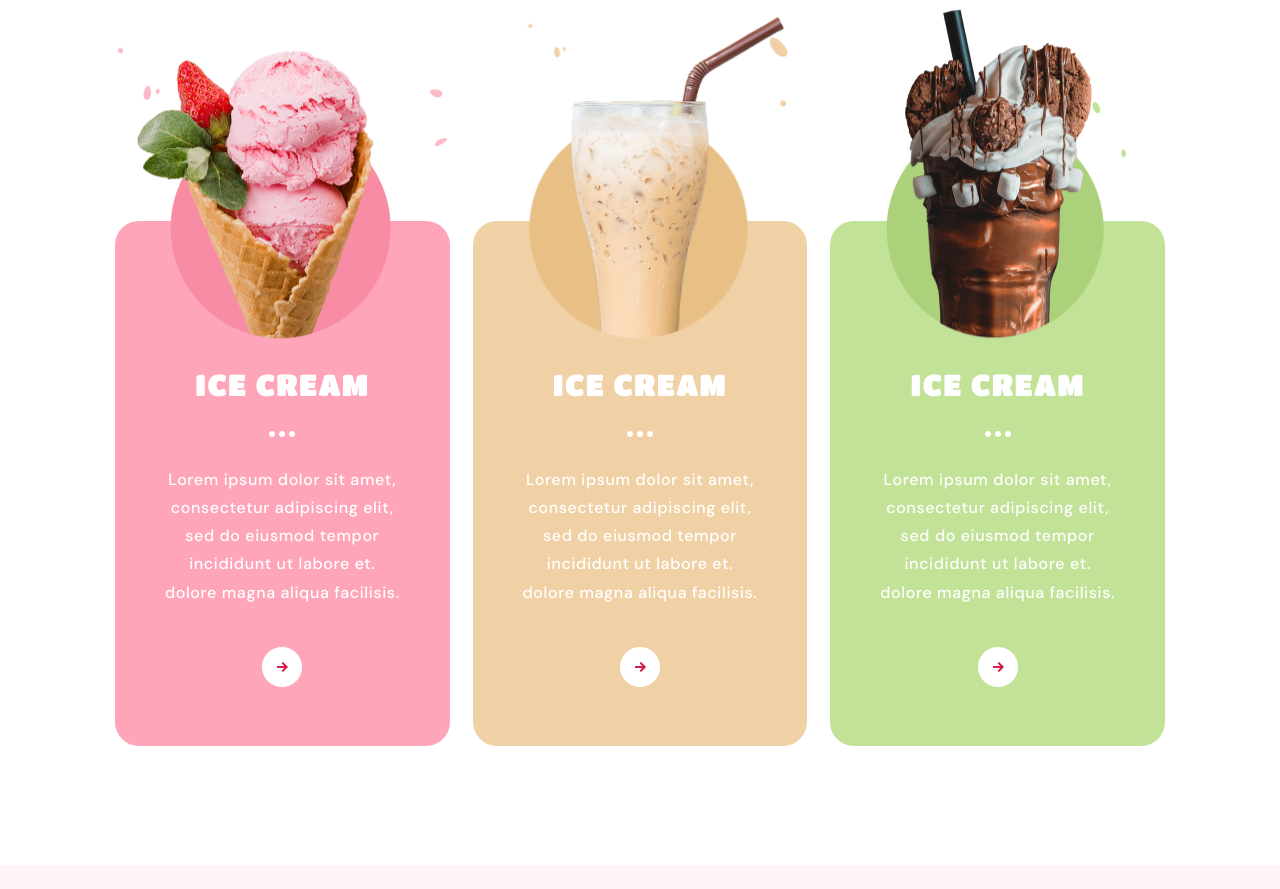
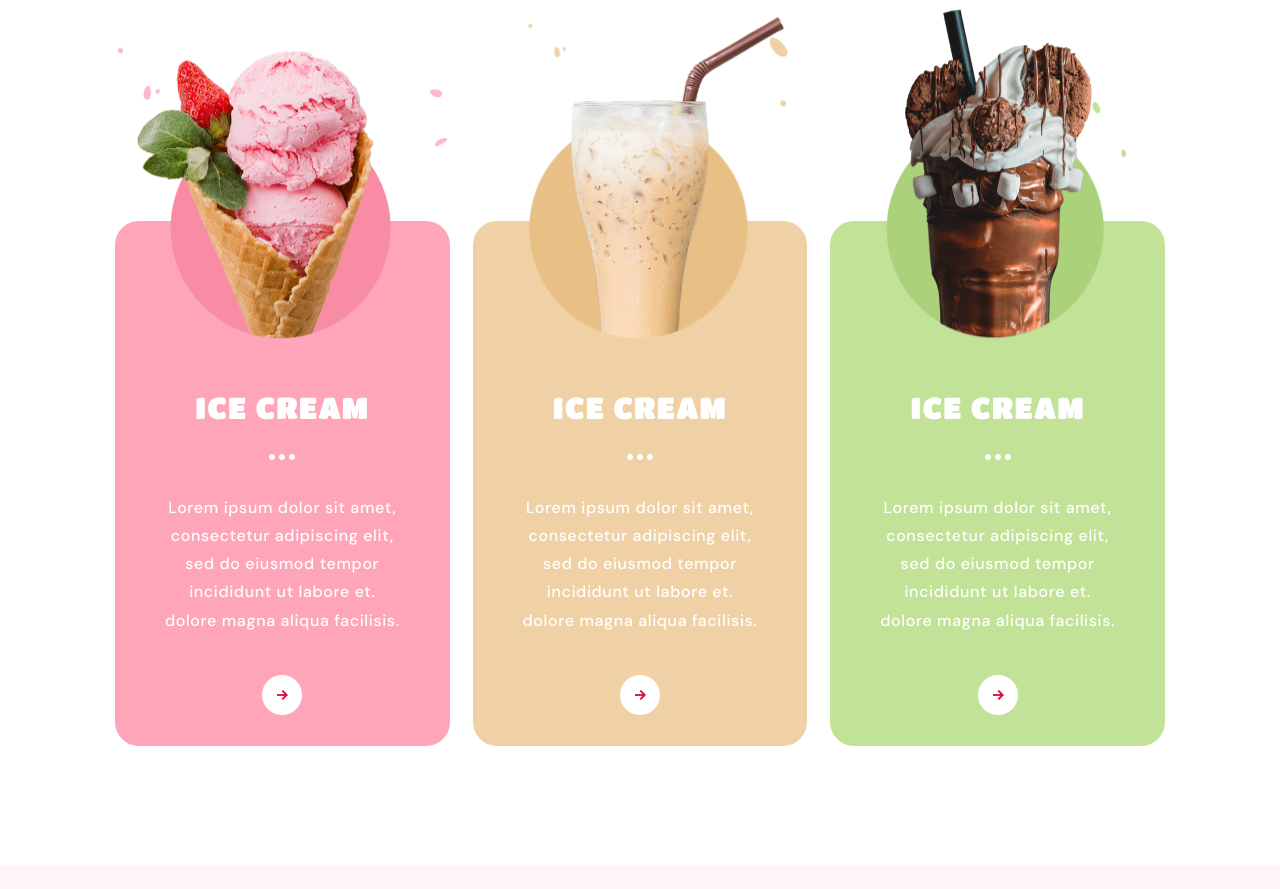
Before and after one commit to Agarkovsergey/GoIt_TeamProject, a website built with Parcel: page src/index.html in a window 1280 px wide. Shown: the part 951-1840 px from the top of the page. Built offline with nearby package versions, Linux system fonts and the light colour scheme.

Commit message:
Скорректировала @media по отступам и шрифтам

```diff
--- a/src/partials/products.html
+++ b/src/partials/products.html
@@ -31,7 +31,7 @@
               </picture>
 
                 <h3 class="products-name title dots">ice cream</h3>
-                <p class="products-description text">Lorem ipsum dolor sit amet, consectetur adipiscing elit, sed do eiusmod tempor incididunt ut labore et. dolore magna
+                <p class="products-description">Lorem ipsum dolor sit amet, consectetur adipiscing elit, sed do eiusmod tempor incididunt ut labore et. dolore magna
                 aliqua facilisis.</p>
                 <a class="products-link link" href=""></a>
               </li>
@@ -62,7 +62,7 @@
                 </picture>
 
                 <h3 class="products-name title dots">ice cream</h3>
-                <p class="products-description text">Lorem ipsum dolor sit amet, consectetur adipiscing elit, sed do eiusmod tempor incididunt ut labore et. dolore magna
+                <p class="products-description">Lorem ipsum dolor sit amet, consectetur adipiscing elit, sed do eiusmod tempor incididunt ut labore et. dolore magna
                 aliqua facilisis.</p>
                 <a class="products-link link" href=""></a>
               </li>
@@ -93,7 +93,7 @@
                 </picture>
 
                 <h3 class="products-name title dots">ice cream</h3>
-                <p class="products-description text">Lorem ipsum dolor sit amet, consectetur adipiscing elit, sed do eiusmod tempor incididunt ut labore et. dolore magna
+                <p class="products-description">Lorem ipsum dolor sit amet, consectetur adipiscing elit, sed do eiusmod tempor incididunt ut labore et. dolore magna
                 aliqua facilisis.</p>
                 <a class="products-link link" href=""></a>
               </li>
--- a/src/sass/componets/_products.scss
+++ b/src/sass/componets/_products.scss
@@ -32,7 +32,7 @@
   display: block;
   color: $pink-color;
   font-size: 18px;
-  line-height: 1.67;
+  line-height: 1.166;
   font-weight: 400px;
   margin-bottom: 15px;
   text-transform: uppercase;
@@ -68,7 +68,8 @@
 
   @media screen and (min-width: 1280px) {
     font-size: 58px;
-    line-height: 1.138;
+    line-height: 1.137;
+    letter-spacing: 0.06em;
     margin-bottom: 259px;
   }
 }
@@ -109,40 +110,22 @@
 // Текст секции
 .products-description {
   color: $white-color;
-  font-weight: 700;
   width: 200px;
-  font-size: 12px;
-  line-height: 1.52;
+  font-size: 14px;
+  line-height: 1.5;
   letter-spacing: 0.04em;
-  margin-top: 65px;
+  margin-top: 66px;
   margin-left: auto;
   margin-right: auto;
 
   @media screen and (min-width: 768px) {
-    font-size: 14px;
-    line-height: 1.76;
+    width: 198px;
+    line-height: 1.79;
   }
 
   @media screen and (min-width: 1280px) {
-    font-size: 16px;
-    line-height: 1.76;
-    width: 240px;
-  }
-}
-
-.text {
-  font-style: normal;
-  font-weight: 500;
-  font-size: 12px;
-  line-height: 1.7;
-  color: $white-color;
-
-  @media screen and (min-width: 768px) and (max-width: 1279px) {
-    font-size: 14px;
-    line-height: 1.76;
-  }
-
-  @media screen and (min-width: 1280px) {
+    width: 241px;
+    margin-top: 70px;
     font-size: 16px;
     line-height: 1.76;
   }
@@ -163,11 +146,11 @@
 
 .products-item {
     display: block;
-    height: 450px;
+    height: 485px;
     text-align: center;
     border-radius: 24px;
     position: relative;
-    padding-top: 140px;
+    padding-top: 161px;
 
     @media screen and (max-width: 767px) {
       &:not(:last-child) {
@@ -178,16 +161,16 @@
       &:not(:last-child) {
         margin-right: 20px;
       }
-      width: 220px;
-      height: 485px;
+      padding-top: 152px;
+
     }
 
     @media screen and (min-width: 1280px) {
       &:not(:last-child) {
         margin-right: 23px;
       }
-      width: 330px;
       height: 525px;
+      padding-top: 163px;
     }
 }
 
@@ -234,13 +217,6 @@
      width: 100%;
    }
 }
-.icon_header_arrow{
-  width: 4,43px;
-  height: 8px;
-  padding-right: 17px;
-}
-
-
 
 .products-link::after {
   display: block;
@@ -253,6 +229,10 @@
   margin-right: auto;
   transform: translateY(30px);
 
+   @media screen and (min-width: 768px) {
+     transform: translateY(22px);
+   }
+
   @media screen and (min-width: 1280px) {
     transform: translateY(40px);
   }
```
